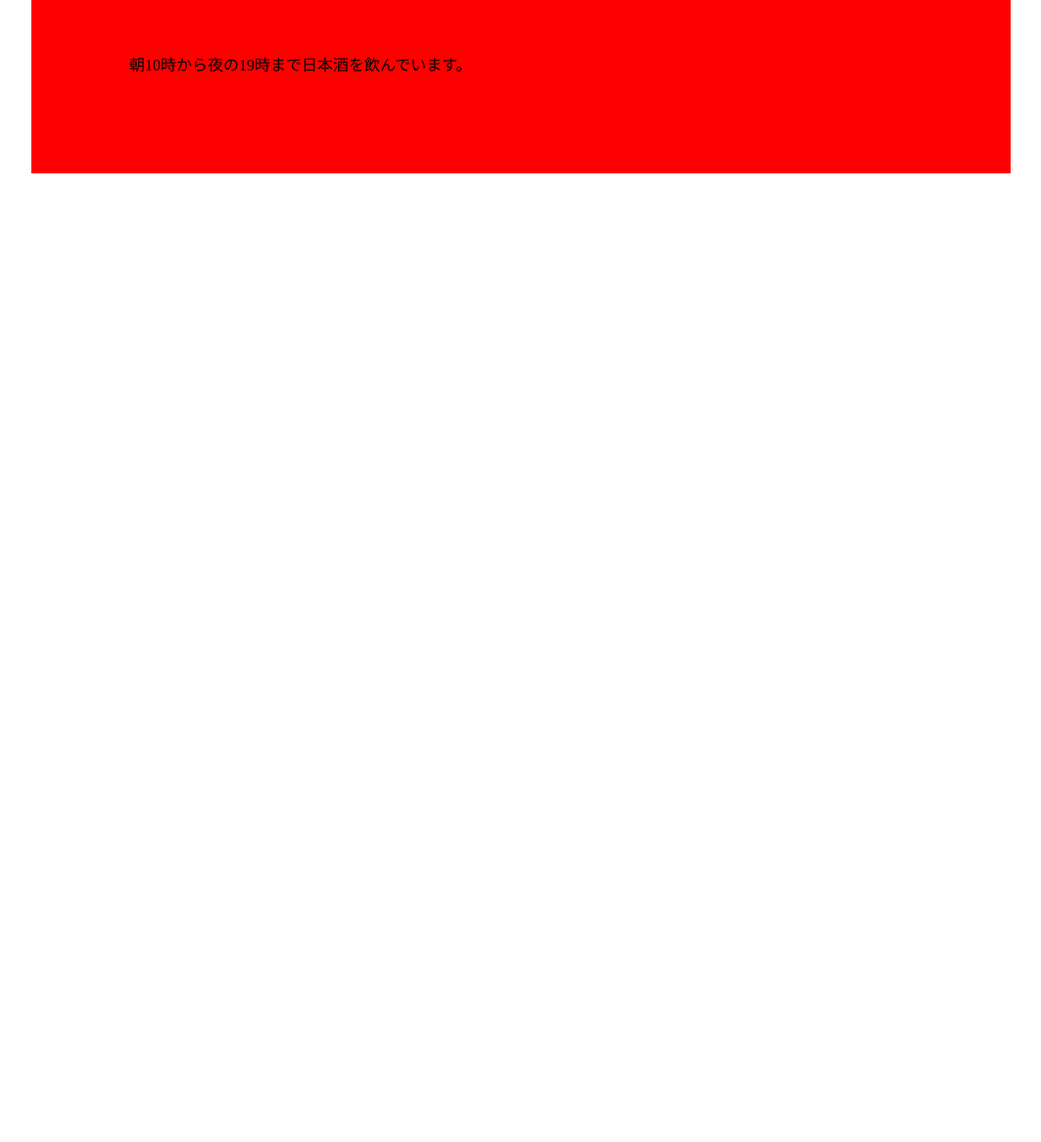
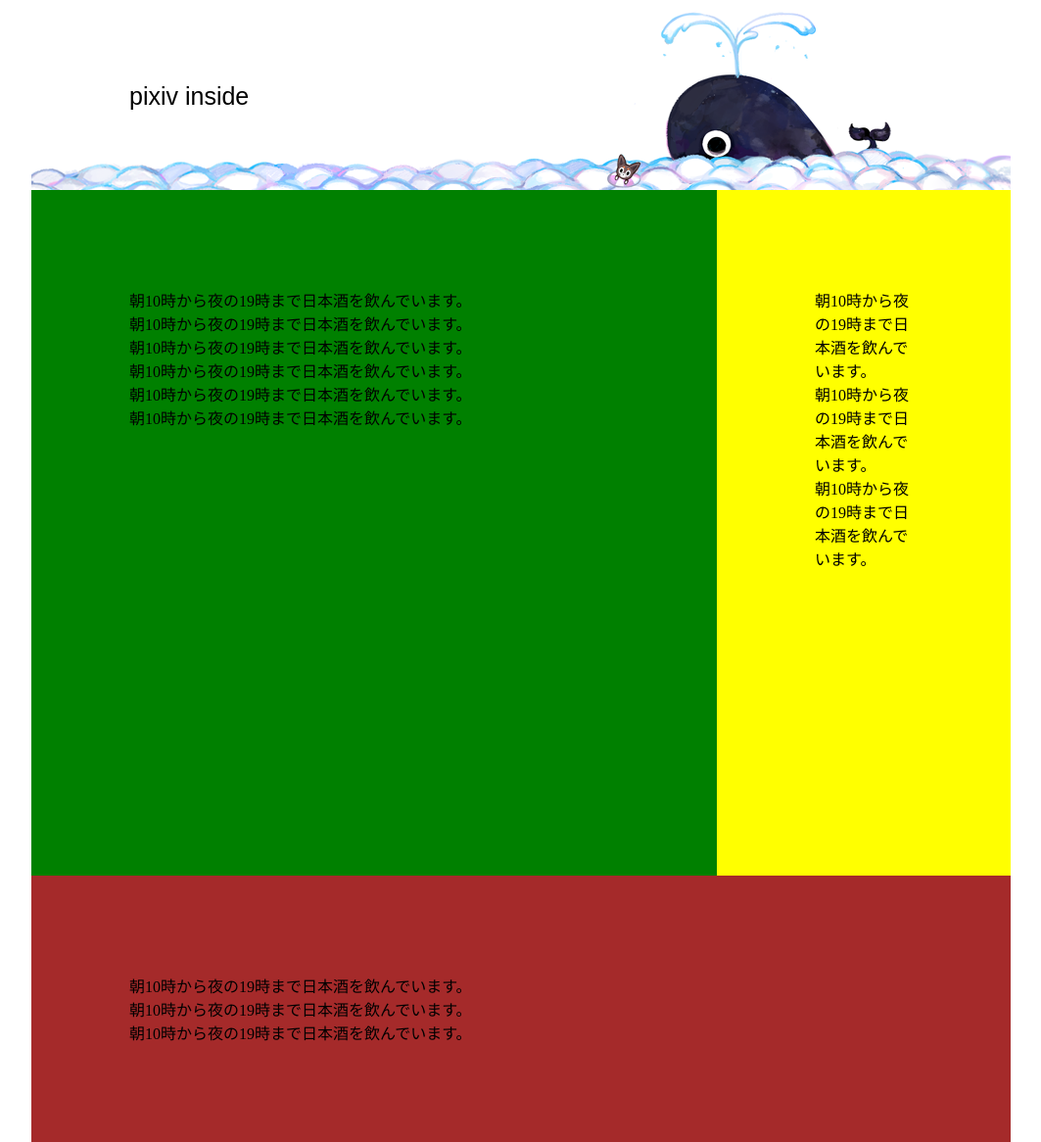
Before and after one commit to dashmao/html-css-sample, a plain HTML site: page index.html in a window 1280 px wide. Shown: the part 47-1213 px from the top of the page at 98% size, without its empty margins (108-1171 px from the left). Before the commit the page ends 800 px from the top, so only its background shows below. Drawn offline with Linux system fonts and the light colour scheme.

Commit message:
add css image

```diff
--- /dev/null
+++ b/index.css
@@ -0,0 +1,46 @@
+@charset "utf-8";
+html,body
+{
+  margin: 0px;
+  padding: 0px;
+}
+div.header
+{
+  padding: 81px 100px 81px;
+  margin: 50px auto 0px;
+  font-size: 25px;
+  font-family: fantasy;
+  width: 800px;
+  background-image: url("../images/header.jpg")
+}
+div.main
+{
+  margin: auto;
+  width: 1000px;
+  overflow: hidden
+}
+div.content
+{
+  padding: 100px;
+  float: left;
+  margin: 0px auto;
+  width: 500px;
+  height: 500px;
+  background-color: green
+}
+div.side
+{
+  padding: 100px;
+  float: left;
+  margin: 0px auto;
+  width: 100px;
+  height: 500px;
+  background-color: yellow
+}
+div.footer
+{
+  padding: 100px;
+  margin: 0px auto;
+  width: 800px;
+  background-color: brown
+}a
--- a/index.html
+++ b/index.html
@@ -3,24 +3,31 @@
   <head>
     <meta charset="UTF-8">
     <title>いっくんの日本酒バカヂカラ - 南九州編</title>
+    <link rel="stylesheet" type="text/css" href="index.css">
   </head>
   <body>
-    <div class="container">
-      朝10時から夜の19時まで日本酒を飲んでいます。
+    <div class="header">
+      pixiv inside
     </div>
-    <style>
-      html,body
-      {
-        margin: 0px;
-        padding: 0px;
-      }
-      div.container
-      {
-        padding: 100px;
-        margin: 0px auto;
-        width: 800px;
-        background-color: red
-      }
-    </style>
+    <div class="main">
+      <div class="content">
+        朝10時から夜の19時まで日本酒を飲んでいます。<br>
+        朝10時から夜の19時まで日本酒を飲んでいます。<br>
+        朝10時から夜の19時まで日本酒を飲んでいます。<br>
+        朝10時から夜の19時まで日本酒を飲んでいます。<br>
+        朝10時から夜の19時まで日本酒を飲んでいます。<br>
+        朝10時から夜の19時まで日本酒を飲んでいます。<br>
+      </div>
+      <div class="side">
+        朝10時から夜の19時まで日本酒を飲んでいます。<br>
+        朝10時から夜の19時まで日本酒を飲んでいます。<br>
+        朝10時から夜の19時まで日本酒を飲んでいます。<br>
+      </div>
+    </div>
+    <div class="footer">
+      朝10時から夜の19時まで日本酒を飲んでいます。<br>
+      朝10時から夜の19時まで日本酒を飲んでいます。<br>
+      朝10時から夜の19時まで日本酒を飲んでいます。<br>
+    </div>
   </body>
 </html>
```
Also changed, not shown: images/header.jpg (added).
